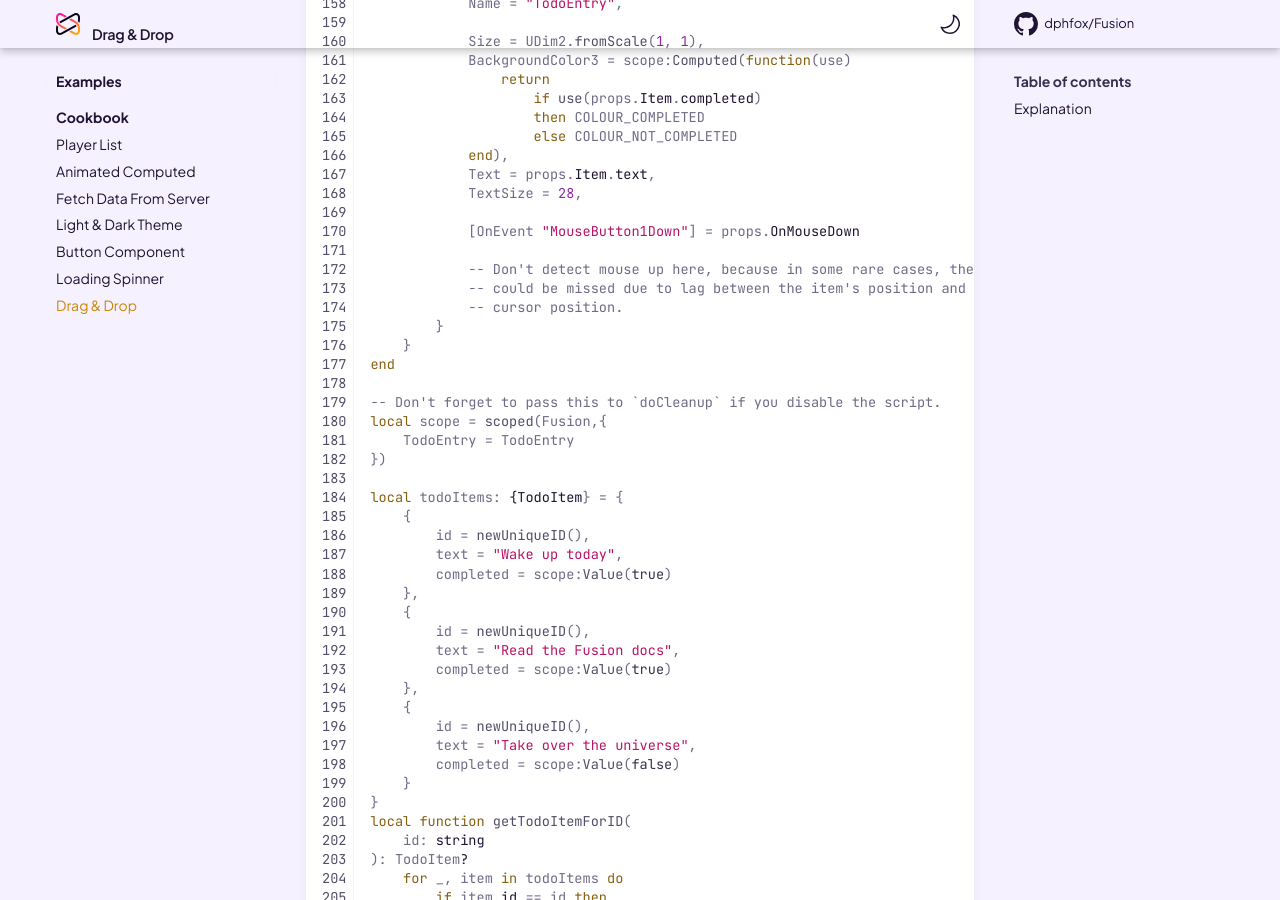
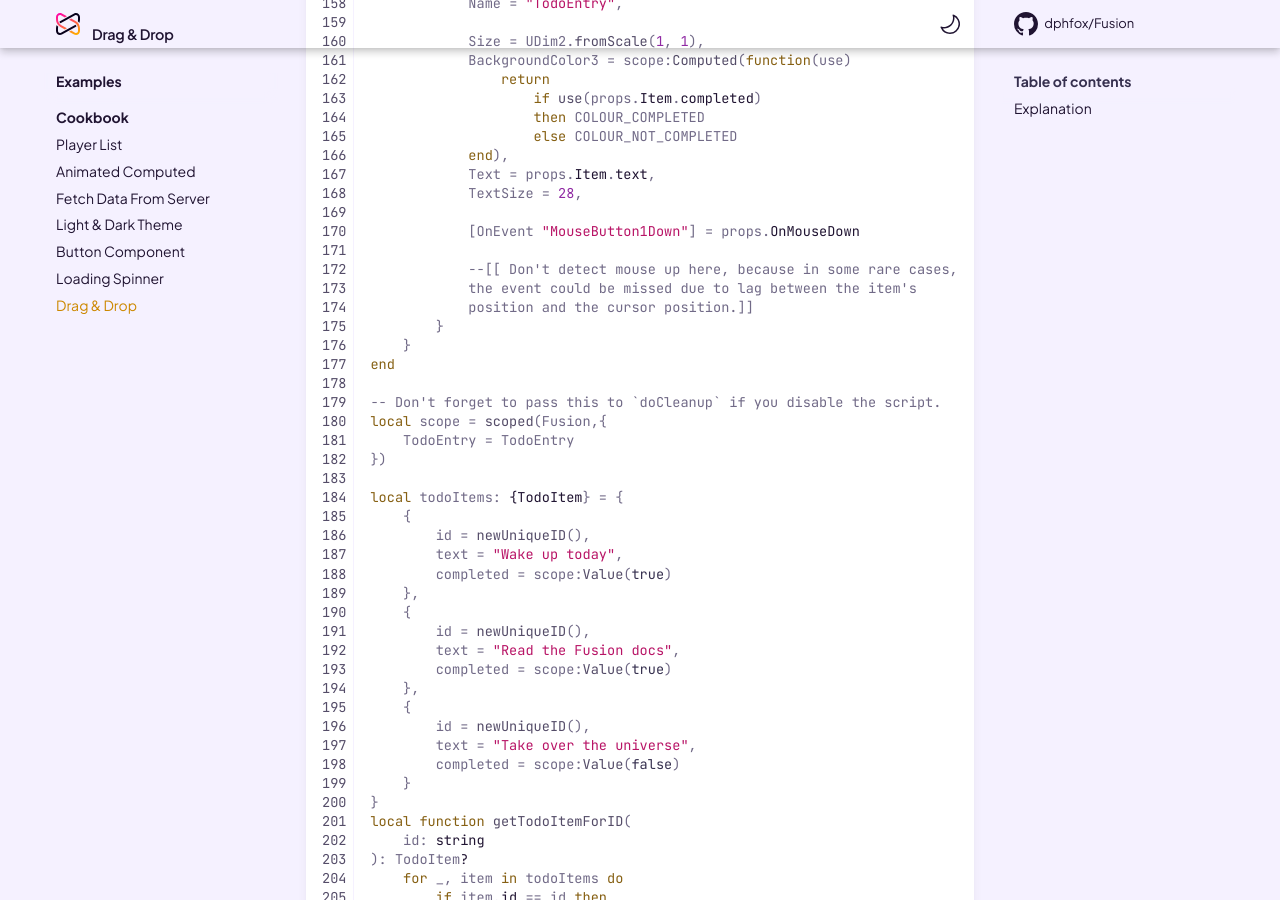
Before and after one commit to dphfox/Fusion, an MkDocs documentation site: the page built from docs/examples/cookbook/drag-and-drop.md, in a window 1280 px wide and 900 px high, scrolled down 3418 px. Built offline with MkDocs 1.6.1 and Material for MkDocs 9.7.7, drawn with Linux system fonts in a browser that asks for light colours; comment, search, counter and statistics services are not loaded; the version menu is left out; some of the changed text lies outside the part shown.

````diff
--- a/docs/examples/cookbook/drag-and-drop.md
+++ b/docs/examples/cookbook/drag-and-drop.md
@@ -178,9 +178,9 @@ local function TodoEntry(
 
 			[OnEvent "MouseButton1Down"] = props.OnMouseDown
 
-			-- Don't detect mouse up here, because in some rare cases, the event
-			-- could be missed due to lag between the item's position and the
-			-- cursor position.
+			--[[ Don't detect mouse up here, because in some rare cases,
+			the event could be missed due to lag between the item's
+			position and the cursor position.]]
 		}
 	}
 end
@@ -508,9 +508,9 @@ respond to mouse-up, even if the mouse happens to briefly leave this element.
 ```Lua
 			[OnEvent "MouseButton1Down"] = props.OnMouseDown
 
-			-- Don't detect mouse up here, because in some rare cases, the event
-			-- could be missed due to lag between the item's position and the
-			-- cursor position.
+			--[[ Don't detect mouse up here, because in some rare cases,
+			the event could be missed due to lag between the item's
+			position and the cursor position.]]
 ```
 
 The example creates a list of `TodoItem` objects, each with a unique ID, text
````
